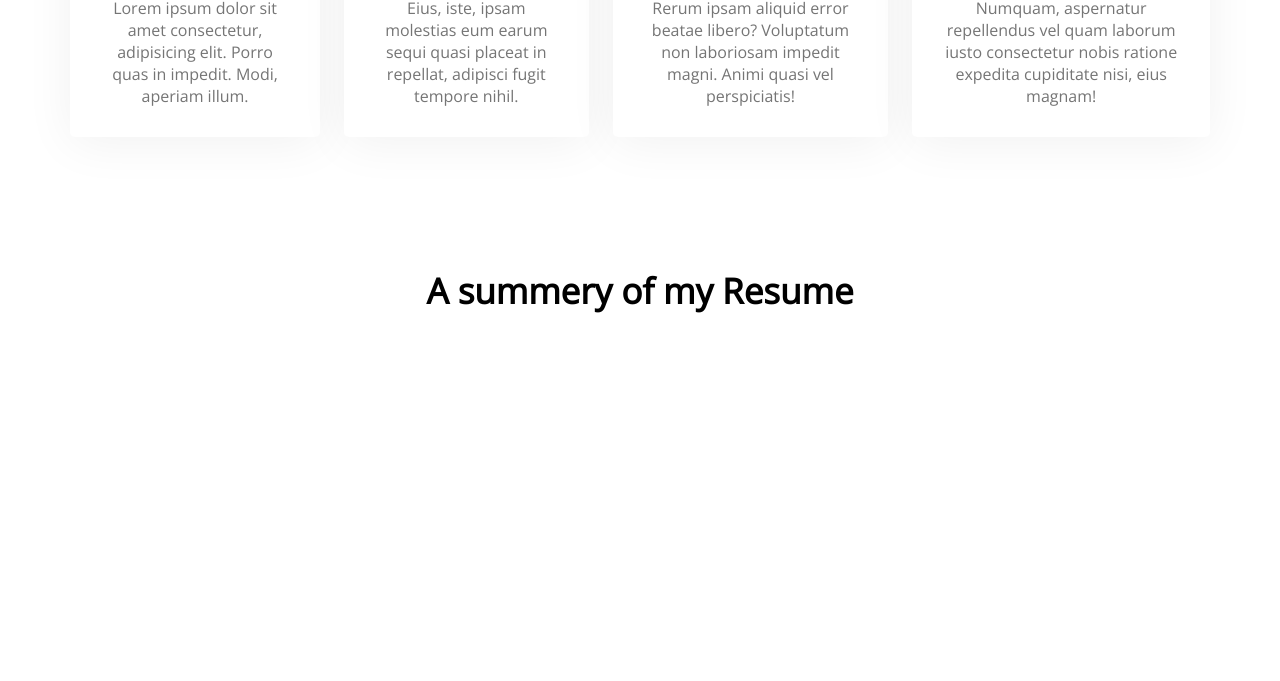
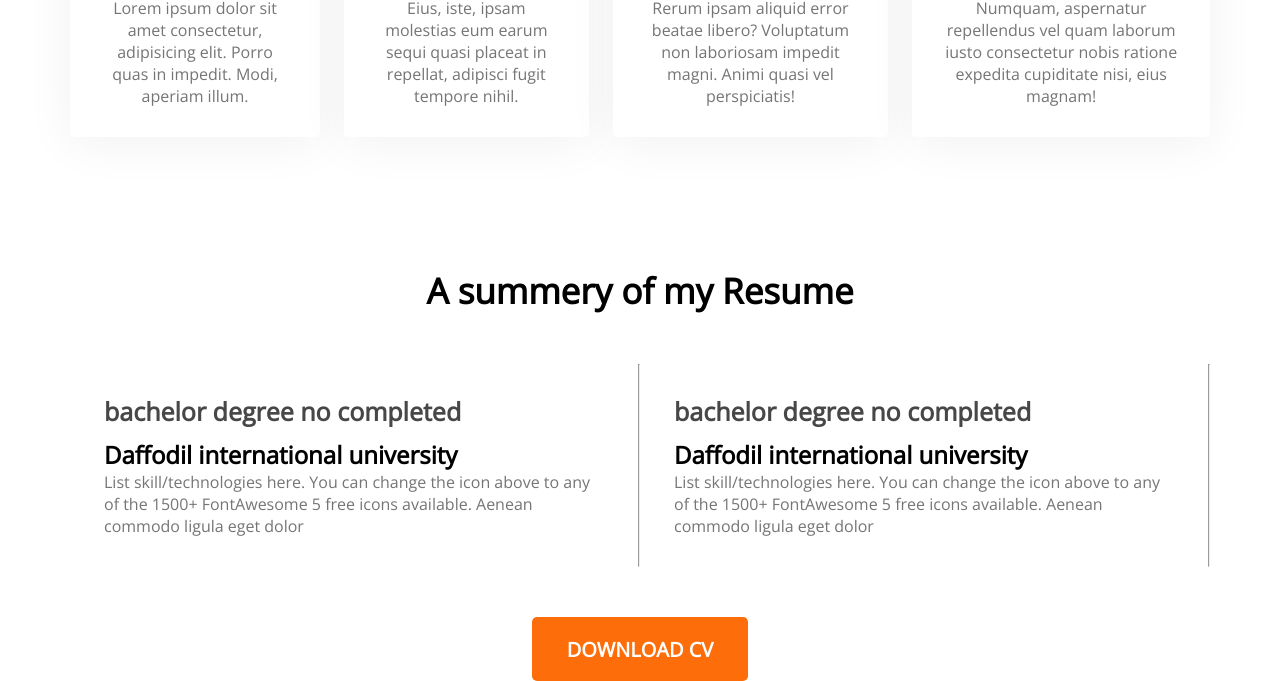
Before and after one commit to rezarajib/developer-no-portfolio, a plain HTML site: page index.html in a window 1280 px wide. Shown: the part 1667-2348 px from the top of the page. Before the commit the page ends 2031 px from the top, so only its background shows below. Drawn offline with nearby package versions, Linux system fonts and the light colour scheme.

Commit message:
download add cv

```diff
--- a/index.html
+++ b/index.html
@@ -94,15 +94,32 @@
         <section class="resume">
             <h3 class="section-title">A summery of my Resume</h3>
             <div class="resume-content">
-                <div>
 
+                    <h3 class="resume-title"></h3>
+                    <div class="resume-item">
+                        <h3 class="title">bachelor degree no completed</h3>
+                        <h2 class="subtitle">Daffodil international university</h2>
+                        <p class="description">List skill/technologies here. You can change the icon above
+                            to any of the 1500+ FontAwesome 5 free icons available. Aenean commodo ligula eget dolor</p>
+
+                    </div>
+                    <hr>
+
+                    <div class="resume-item">
+                        <h3 class="title">bachelor degree no completed</h3>
+                        <h2 class="subtitle">Daffodil international university</h2>
+                        <p class="description">List skill/technologies here. You can change the icon above
+                            to any of the 1500+ FontAwesome 5 free icons available. Aenean commodo ligula eget dolor</p>
+
+                    </div>
+                    <hr>
                 </div>
-
-            </div>
 
         </section>
 
-
+        <div class="resume-button">
+            <button class="btn-primary">DOWNLOAD CV</button>
+        </div>
 
     </main>
     <footer>
--- a/styles/portfolio.css
+++ b/styles/portfolio.css
@@ -155,6 +155,43 @@ section{
 }
 
 /* Resume Styles */
-.resume{
+
+.resume-content{
+    display: flex;
+    text-align: left;
+    gap: 34px;
 
 }
+.resume-item{
+    text-align: left;
+    margin-top: 30px;
+    margin-bottom: 30px;
+
+}
+
+.resume .title{
+    font-weight: 700;
+    font-size: 25px;
+    color: #474747;
+    margin-bottom: 10px;
+
+
+}
+.resume .sub-title{
+
+    color:#757575 ;
+    font-weight:600 ;
+    font-size:20px ;
+    margin-bottom: 20px;
+}
+
+.resume .description{
+    color: #757575;
+
+}
+
+.resume-button{
+    margin-top: 50px;
+    text-align: center;
+
+}
```
